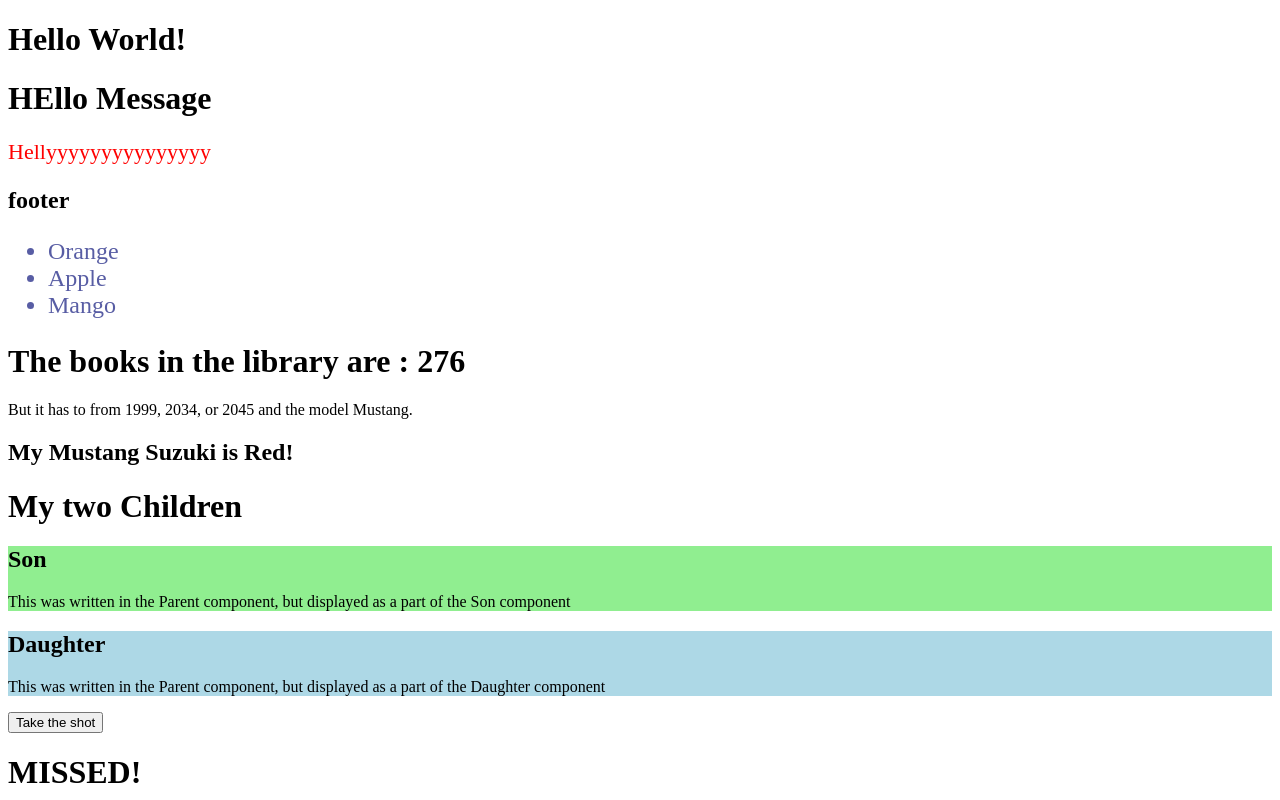
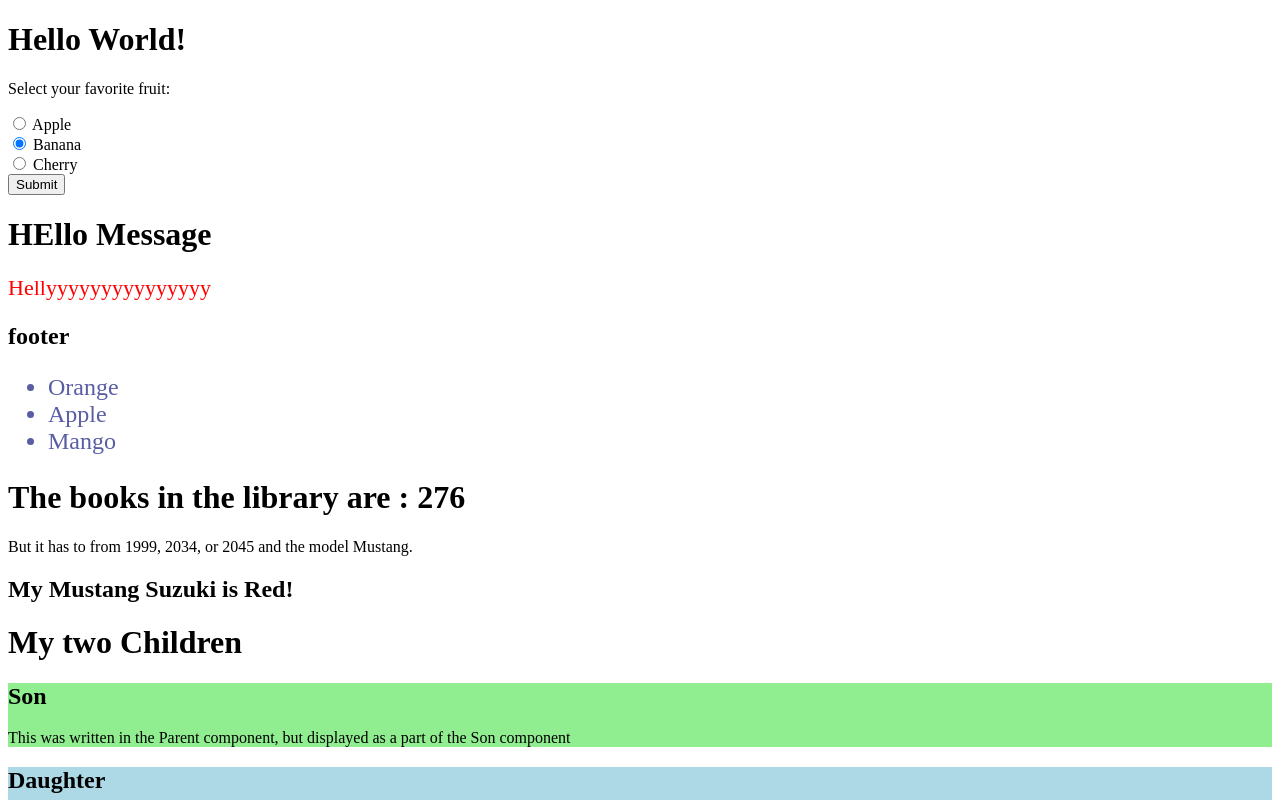
Before and after one commit to Dianah-Porter/ReactJS, a React (Vite) app in the folder my-react-app/: page / in a window 1280 px wide. Shown: the top 800 px of the page. Built offline with nearby package versions, Linux system fonts and the light colour scheme.

Commit message:
feat: radio

```diff
--- a/my-react-app/src/App.tsx
+++ b/my-react-app/src/App.tsx
@@ -14,6 +14,7 @@ import OnSubmit from "./components/Submit";
 import TextArea from "./components/TextArea";
 import Select from "./components/Select";
 import MultipleInputs from "./components/multiplei";
+import Radio from "./components/radio";
 
 
 
@@ -27,6 +28,7 @@ function App() {
   return (
     <div className="App">
       <h1>Hello World!</h1>
+      <Radio/>
       <HelloMessage/>
       <Great/>
       <Footer/>
--- /dev/null
+++ b/my-react-app/src/components/radio.tsx
@@ -0,0 +1,52 @@
+import { useState } from "react";
+
+function Radio(){
+    let [selectedFruit, setSelectedFruit] = useState('banana');
+    const handleChange= (e:any)=>{
+        setSelectedFruit(e.target.value);
+    }
+
+    const handleSubmit = (event:any) => {
+    alert(`Your favorite fruit is: ${selectedFruit}`);
+    event.preventDefault();
+  };
+
+  return (
+    <form onSubmit={handleSubmit}>
+      <p>Select your favorite fruit:</p>
+      <label>
+        <input
+          type="radio"
+          name="fruit"
+          value="apple"
+          checked={selectedFruit === 'apple'}
+          onChange={handleChange}
+        /> Apple
+      </label>
+      <br />
+      <label>
+        <input
+          type="radio"
+          name="fruit"
+          value="banana"
+          checked={selectedFruit === 'banana'}
+          onChange={handleChange}
+        /> Banana
+      </label>
+      <br />
+      <label>
+        <input
+          type="radio"
+          name="fruit"
+          value="cherry"
+          checked={selectedFruit === 'cherry'}
+          onChange={handleChange}
+        /> Cherry
+      </label>
+      <br />
+      <button type="submit">Submit</button>
+    </form>
+  );
+}
+
+export default Radio;
```
